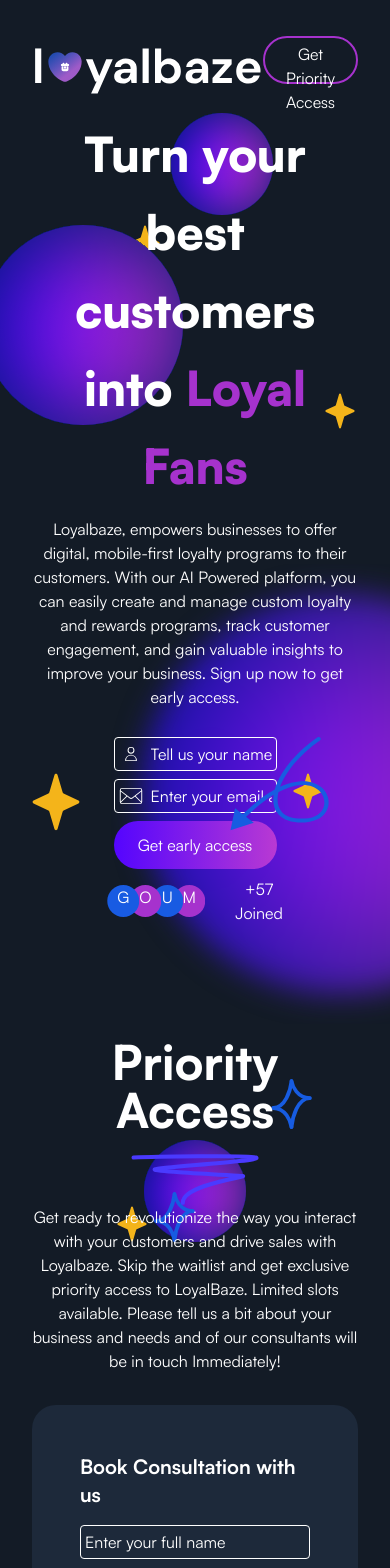
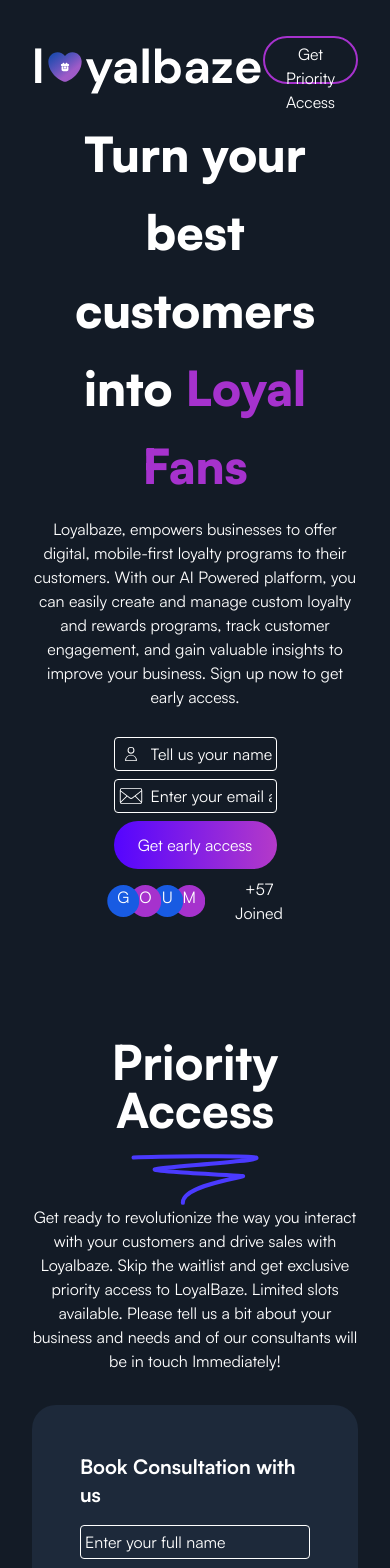
Before and after one commit to t-bello7/design-space, a React (Vite) app: page /loyal-base in a window 390 px wide. Shown: the top 1568 px of the page. Built offline with nearby package versions, Linux system fonts and the light colour scheme.

Commit message:
remove paparazzi designs in mobile view

```diff
--- a/src/pages/LoyalBase.tsx
+++ b/src/pages/LoyalBase.tsx
@@ -22,21 +22,21 @@
                     <img src={logo} alt="logo"/>
                     <LoyalButton text="Get Priority Access" buttonType="secondary"/>
                 </div>
-                <img className="image-bg image-bg__ellipse-one z-10" src={ellipseImg} alt="ellipse"/>
-                <img className="image-bg image-bg__ellise-three z-10" src={ellipseTwoImg} alt="ellipse-two"/>
+                <img className="image-bg image-bg__ellipse-one z-10 invisible md:visible" src={ellipseImg} alt="ellipse"/>
+                <img className="image-bg image-bg__ellise-three z-10 invisible md:visible" src={ellipseTwoImg} alt="ellipse-two"/>
 
                 <div className="text-center min-h-screen flex flex-col relative justify-center">
-                    <img className="image-bg image-bg__star-one z-10" src={starImg} alt="star-img"/>
+                    <img className="image-bg image-bg__star-one z-10 invisible md:visible" src={starImg} alt="star-img"/>
                     <h1 className="font-black text-5xl pb-3 z-20 leading-relaxed"> Turn your best customers <br /> into <span className="text-neutral-light-purple"> Loyal Fans </span>  </h1>
-                    <img className="image-bg image-bg__star-two z-10" src={starImg} alt="star-img"/>
+                    <img className="image-bg image-bg__star-two z-10 invisible md:visible" src={starImg} alt="star-img"/>
 
-                    <img className="image-bg image-bg__ellipse-two z-10" src={ellipseOneImg} alt="ellipse-one"/>
+                    <img className="image-bg image-bg__ellipse-two z-10 invisible md:visible" src={ellipseOneImg} alt="ellipse-one"/>
 
                     <p className="z-20">
                     Loyalbaze, empowers businesses to offer digital, mobile-first loyalty programs to their customers. With our AI Powered platform, you can easily create and manage custom loyalty and rewards programs, track customer engagement, and gain valuable insights to improve your business. Sign up now to get early access.
                     </p>
                     <div className="flex flex-col mx-auto pt-7 w-1/2 gap-y-2 z-20">
-                        <img className="image-bg image-bg__vector z-10" src={vectorImg} alt="vector-img"/>
+                        <img className="image-bg image-bg__vector z-10 invisible md:visible" src={vectorImg} alt="vector-img"/>
                         <LoyalInput inputType="text" placeholder="Tell us your name" icon={profileIcon}/>
                         <LoyalInput inputType="email" placeholder="Enter your email address" icon={mailIcon}/>
                         <LoyalButton text="Get early access" buttonType="primary"/>
@@ -51,14 +51,14 @@
                             <span> +57 Joined </span>
                         </div>
                     </div>
-                    <img className="image-bg image-bg__star-three z-10 w-12" src={starImg} alt="star-img"/>
-                    <img className="image-bg image-bg__star-four z-10" src={starImg} alt="star-img"/>
+                    <img className="image-bg image-bg__star-three z-10 w-12 invisible md:visible" src={starImg} alt="star-img"/>
+                    <img className="image-bg image-bg__star-four z-10 invisible md:visible" src={starImg} alt="star-img"/>
 
                 </div>
 
                 <div className="text-center my-24 flex flex-col gap-8 items-center justify-between md:flex-row">
-                    <img className="image-bg image-bg__ellipse-four z-10" src={ellipseImg} alt="ellipse-img"/>
-                    <img className="image-bg image-bg__star-five z-10" src={starImg} alt="star-img"/>
+                    <img className="image-bg image-bg__ellipse-four z-10 invisible md:visible" src={ellipseImg} alt="ellipse-img"/>
+                    <img className="image-bg image-bg__star-five z-10 invisible md:visible" src={starImg} alt="star-img"/>
 
 
                     <div className="w-full relative z-20 md:w-1/2">
@@ -71,8 +71,8 @@
                         </p>
                     </div>
 
-                    <img className="image-bg  image-bg__highlight z-10" src={highlightImg} alt="highlight-img"/>
-                    <img className="image-bg image-bg__highlight-one z-10" src={highlightImg} alt="highlight-img"/>
+                    <img className="image-bg  image-bg__highlight z-10 invisible md:visible" src={highlightImg} alt="highlight-img"/>
+                    <img className="image-bg image-bg__highlight-one z-10 invisible md:visible" src={highlightImg} alt="highlight-img"/>
 
                     <div className="flex w-full flex-col gap-y-4 p-12 z-20 bg-neutral-blur-purple rounded-3xl md:w-1/2">
 
@@ -91,8 +91,8 @@
                         <LoyalButton text="Send Request" buttonType="primary" />
                     </div>
 
-                    <img className="image-bg image-bg__star-six w-12 z-10" src={starImg} alt="star-img"/>
-                    <img className="image-bg image-bg__star-seven w-12 z-10" src={starImg} alt="star-img"/>
+                    <img className="image-bg image-bg__star-six w-12 z-10 invisible md:visible" src={starImg} alt="star-img"/>
+                    <img className="image-bg image-bg__star-seven w-12 z-10 invisible md:visible" src={starImg} alt="star-img"/>
                 </div>
 
                 <hr />
```
